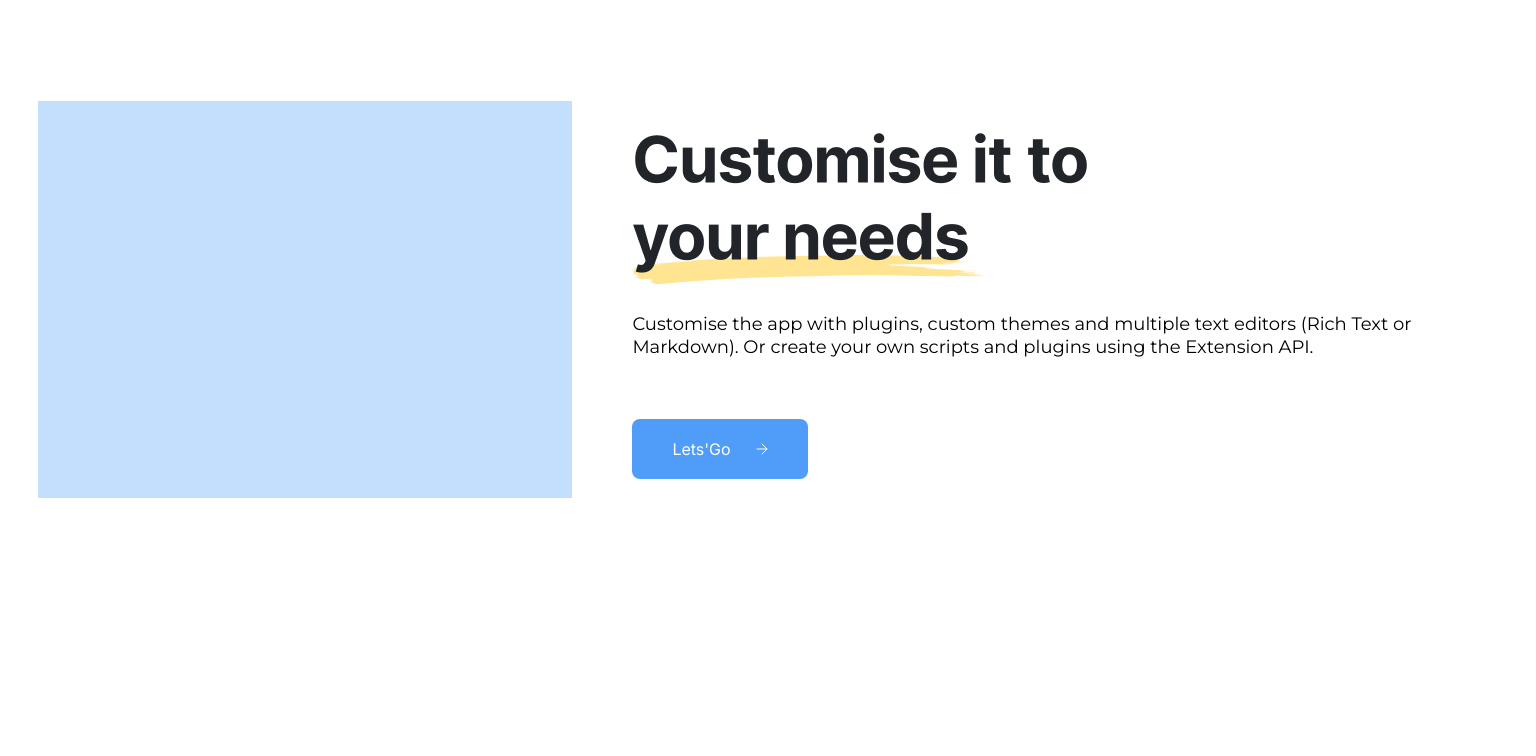
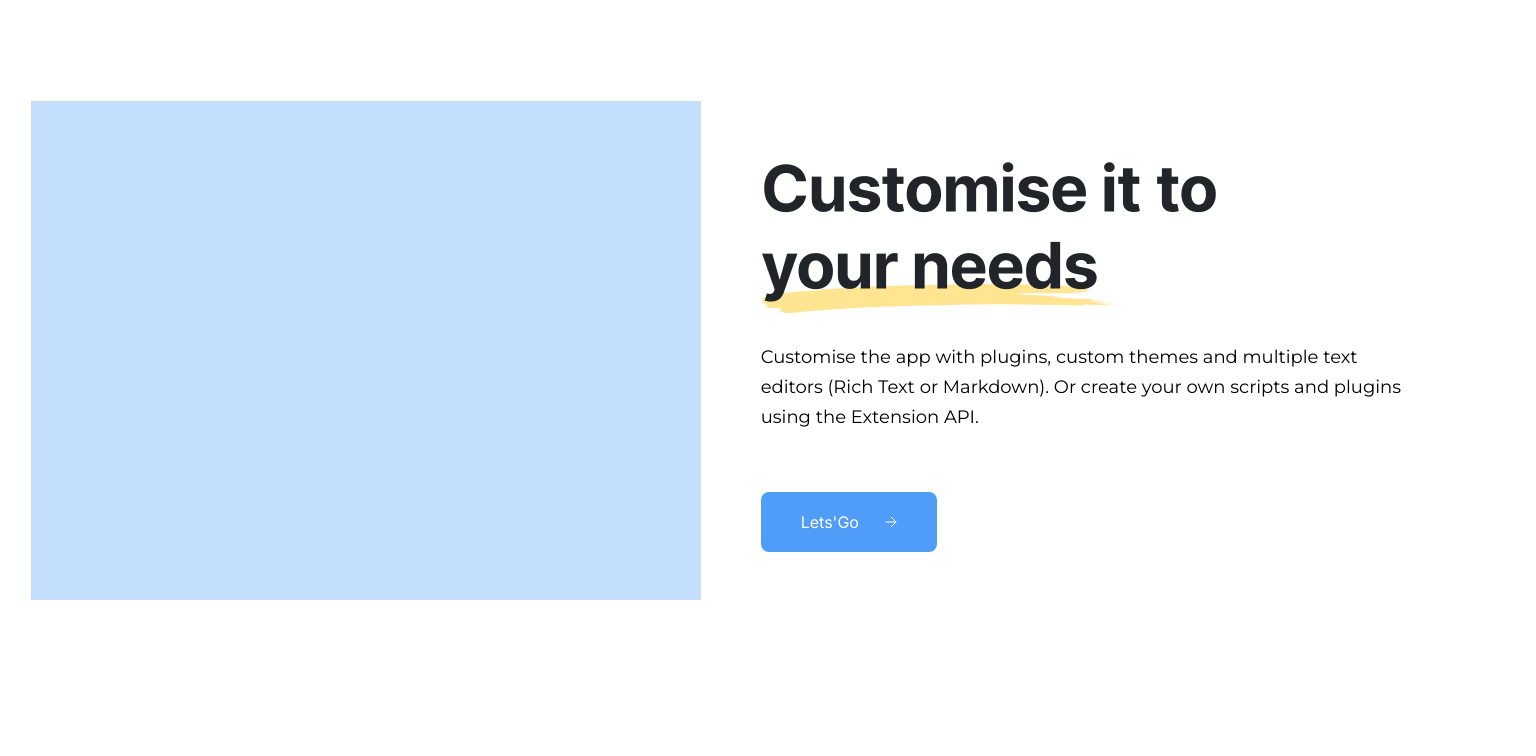
Before and after one commit to MatheusCastro37/V8-atividade-whitespace, a plain HTML site: page index.html in a window 1536 px wide. Shown: the part 2917-3673 px from the top of the page. Drawn offline with Linux system fonts and the light colour scheme.

Commit message:
responsividade customise setion desktop 1440px

```diff
--- a/index.html
+++ b/index.html
@@ -134,6 +134,8 @@
                     <source media="(min-width: 768px) and (max-width: 1151px)" srcset="./assets/img/customise_tablet.png">
                     <!-- Desktop -->
                     <source media="(min-width: 1152px)" srcset="./assets/img/customise_desktop.png">
+                    <!-- Desktop 1440 -->
+                    <source media="(min-width: 1440px)" srcset="./assets/img/customise_desktopV2.png">
                     <!-- Imagem padrão (fallback) -->
                     <img src="./assets/img/" alt="Descrição da imagem">
                 </picture>
--- a/style.css
+++ b/style.css
@@ -1537,4 +1537,21 @@ div#social-media{
         height: 479px;
         width: 686px;
     }
-}
+
+    div#customise-section-container{
+        width: 96%;
+    }
+
+    div#customise-section-container div:first-child{
+        height: 499px;
+        width: 670px;
+    }
+
+    div#customise-section-container div#customise-infos{
+        width: 646px;
+    }
+
+    div#customise-section-container p{
+        line-height: 30px;
+    }
+}
```
Also changed, not shown: assets/img/customise_desktopV2.png (added).
